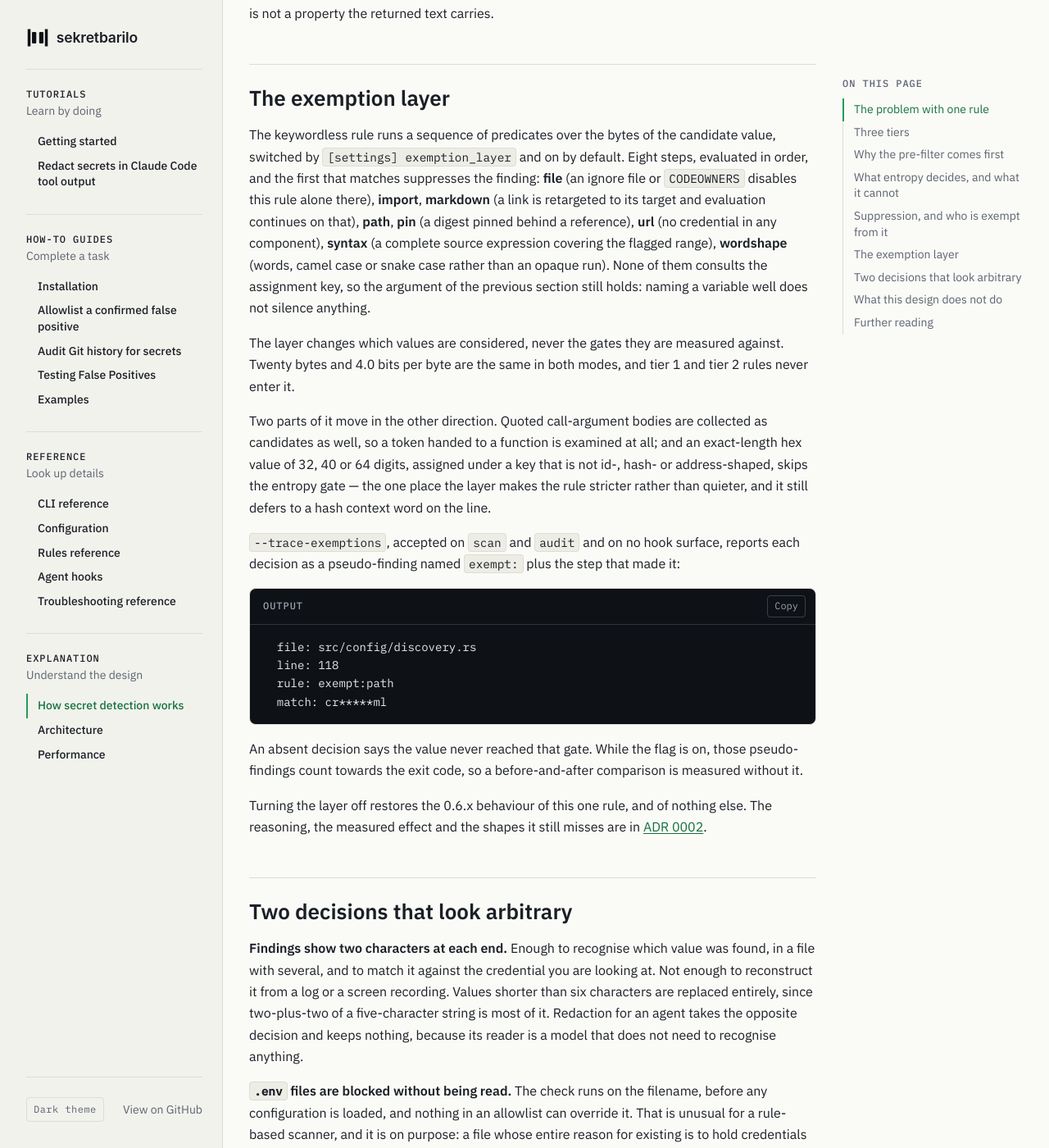
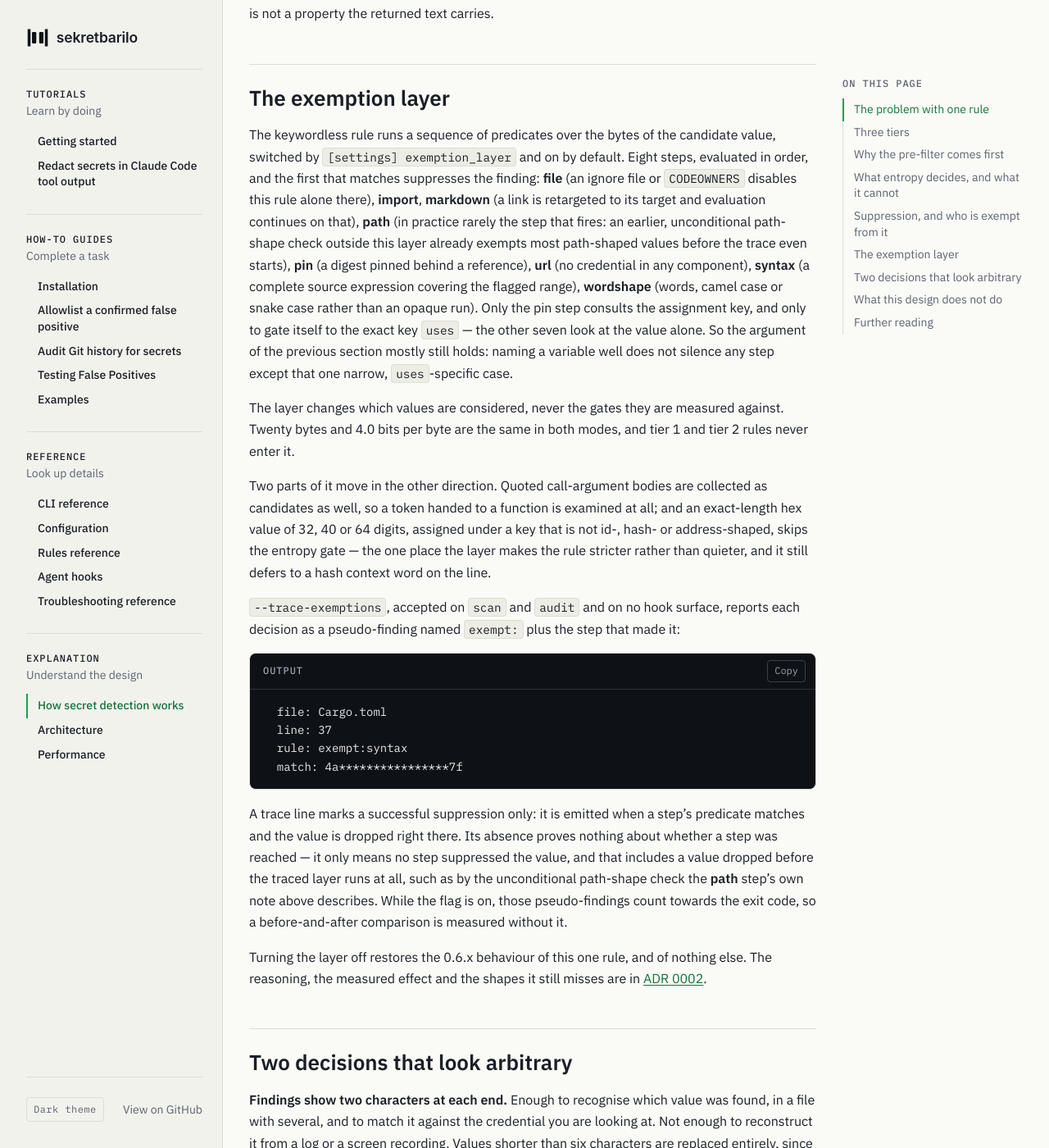
Before and after one commit to vshuraeff/sekretbarilo, a Jekyll site: the page built from docs/_pages/how-detection-works.md, in a window 1280 px wide and 1400 px high, scrolled down 2873 px. Shown: the whole window at 82% size. Built offline with Jekyll 4.4.1, drawn with Linux system fonts in a browser that asks for light colours.

Commit message:
docs: correct exemption-layer facts and trace example; close :target drawer cleanly

````diff
--- a/docs/_pages/how-detection-works.md
+++ b/docs/_pages/how-detection-works.md
@@ -50,7 +50,7 @@ The redaction hook narrows the set further. It applies the detection rules and v
 
 ## The exemption layer
 
-The keywordless rule runs a sequence of predicates over the bytes of the candidate value, switched by `[settings] exemption_layer` and on by default. Eight steps, evaluated in order, and the first that matches suppresses the finding: **file** (an ignore file or `CODEOWNERS` disables this rule alone there), **import**, **markdown** (a link is retargeted to its target and evaluation continues on that), **path**, **pin** (a digest pinned behind a reference), **url** (no credential in any component), **syntax** (a complete source expression covering the flagged range), **wordshape** (words, camel case or snake case rather than an opaque run). None of them consults the assignment key, so the argument of the previous section still holds: naming a variable well does not silence anything.
+The keywordless rule runs a sequence of predicates over the bytes of the candidate value, switched by `[settings] exemption_layer` and on by default. Eight steps, evaluated in order, and the first that matches suppresses the finding: **file** (an ignore file or `CODEOWNERS` disables this rule alone there), **import**, **markdown** (a link is retargeted to its target and evaluation continues on that), **path** (in practice rarely the step that fires: an earlier, unconditional path-shape check outside this layer already exempts most path-shaped values before the trace even starts), **pin** (a digest pinned behind a reference), **url** (no credential in any component), **syntax** (a complete source expression covering the flagged range), **wordshape** (words, camel case or snake case rather than an opaque run). Only the pin step consults the assignment key, and only to gate itself to the exact key `uses` — the other seven look at the value alone. So the argument of the previous section mostly still holds: naming a variable well does not silence any step except that one narrow, `uses`-specific case.
 
 The layer changes which values are considered, never the gates they are measured against. Twenty bytes and 4.0 bits per byte are the same in both modes, and tier 1 and tier 2 rules never enter it.
 
@@ -59,13 +59,13 @@ Two parts of it move in the other direction. Quoted call-argument bodies are col
 `--trace-exemptions`, accepted on `scan` and `audit` and on no hook surface, reports each decision as a pseudo-finding named `exempt:` plus the step that made it:
 
 ```
-  file: src/config/discovery.rs
-  line: 118
-  rule: exempt:path
-  match: cr*****ml
+  file: Cargo.toml
+  line: 37
+  rule: exempt:syntax
+  match: 4a****************7f
 ```
 
-An absent decision says the value never reached that gate. While the flag is on, those pseudo-findings count towards the exit code, so a before-and-after comparison is measured without it.
+A trace line marks a successful suppression only: it is emitted when a step's predicate matches and the value is dropped right there. Its absence proves nothing about whether a step was reached — it only means no step suppressed the value, and that includes a value dropped before the traced layer runs at all, such as by the unconditional path-shape check the **path** step's own note above describes. While the flag is on, those pseudo-findings count towards the exit code, so a before-and-after comparison is measured without it.
 
 Turning the layer off restores the 0.6.x behaviour of this one rule, and of nothing else. The reasoning, the measured effect and the shapes it still misses are in [ADR 0002](https://github.com/{{ site.repository }}/blob/master/docs/adr/0002-tier3-exemption-layer.md).
 
--- a/docs/assets/js/site.js
+++ b/docs/assets/js/site.js
@@ -66,6 +66,9 @@
   function closeDrawer(event) {
     if (event) event.preventDefault();
     if (!sidebar.classList.contains('is-open')) return;
+    if (sidebar.matches(':target')) {
+      history.replaceState(null, '', location.pathname + location.search);
+    }
     sidebar.classList.remove('is-open');
     if (scrim) scrim.hidden = true;
     document.removeEventListener('keydown', trapFocus);
@@ -82,11 +85,19 @@
     // leaves it open with a trap installed unless it is closed here.
     if (desktop.addEventListener) {
       desktop.addEventListener('change', function (e) {
-        if (e.matches) closeDrawer();
+        if (e.matches) {
+          closeDrawer();
+        } else {
+          syncTarget();
+        }
       });
     } else if (desktop.addListener) {
       desktop.addListener(function (e) {
-        if (e.matches) closeDrawer();
+        if (e.matches) {
+          closeDrawer();
+        } else {
+          syncTarget();
+        }
       });
     }
 
````
Also changed, not shown: docs/_pages/allowlist-a-false-positive.md (+1 -1 lines).
